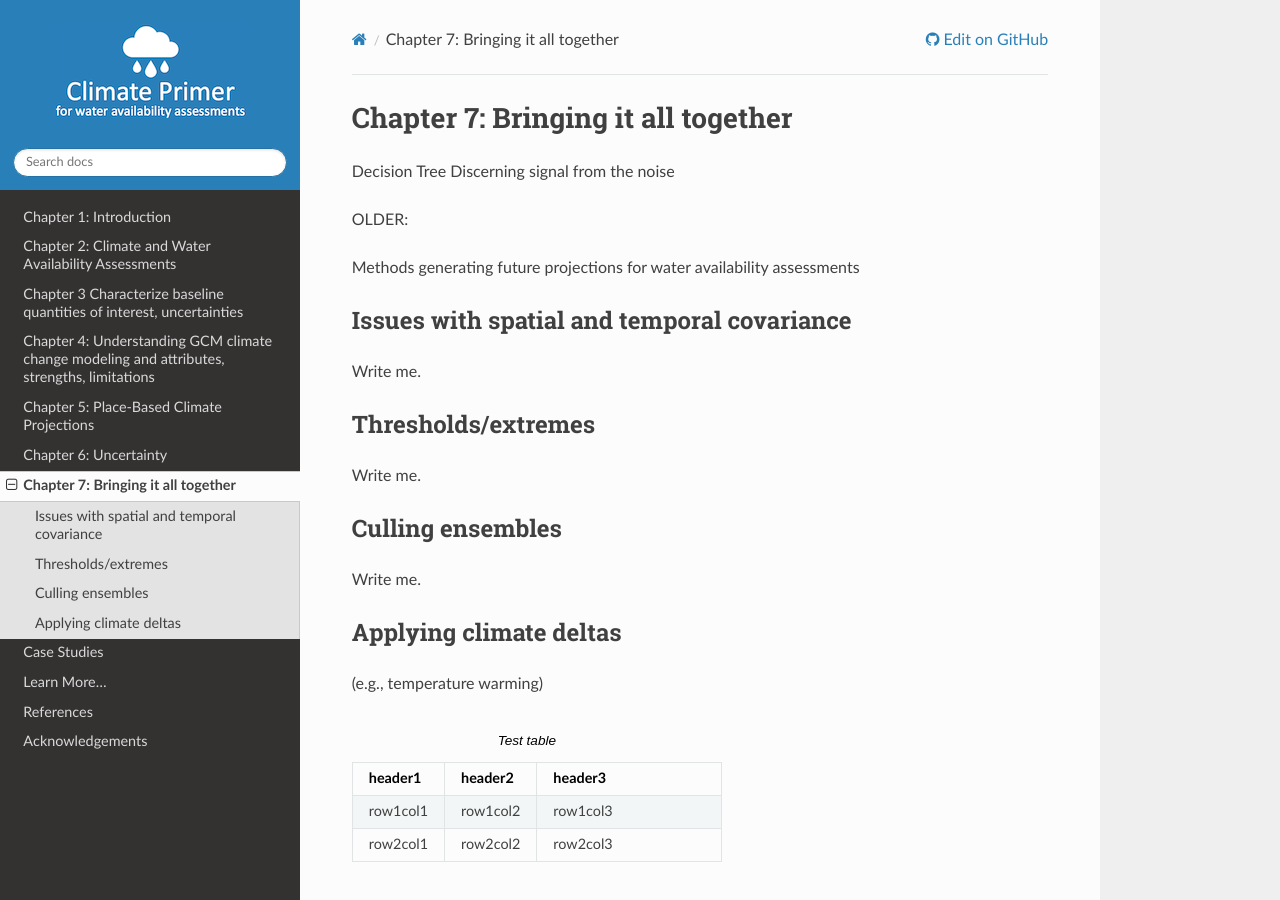
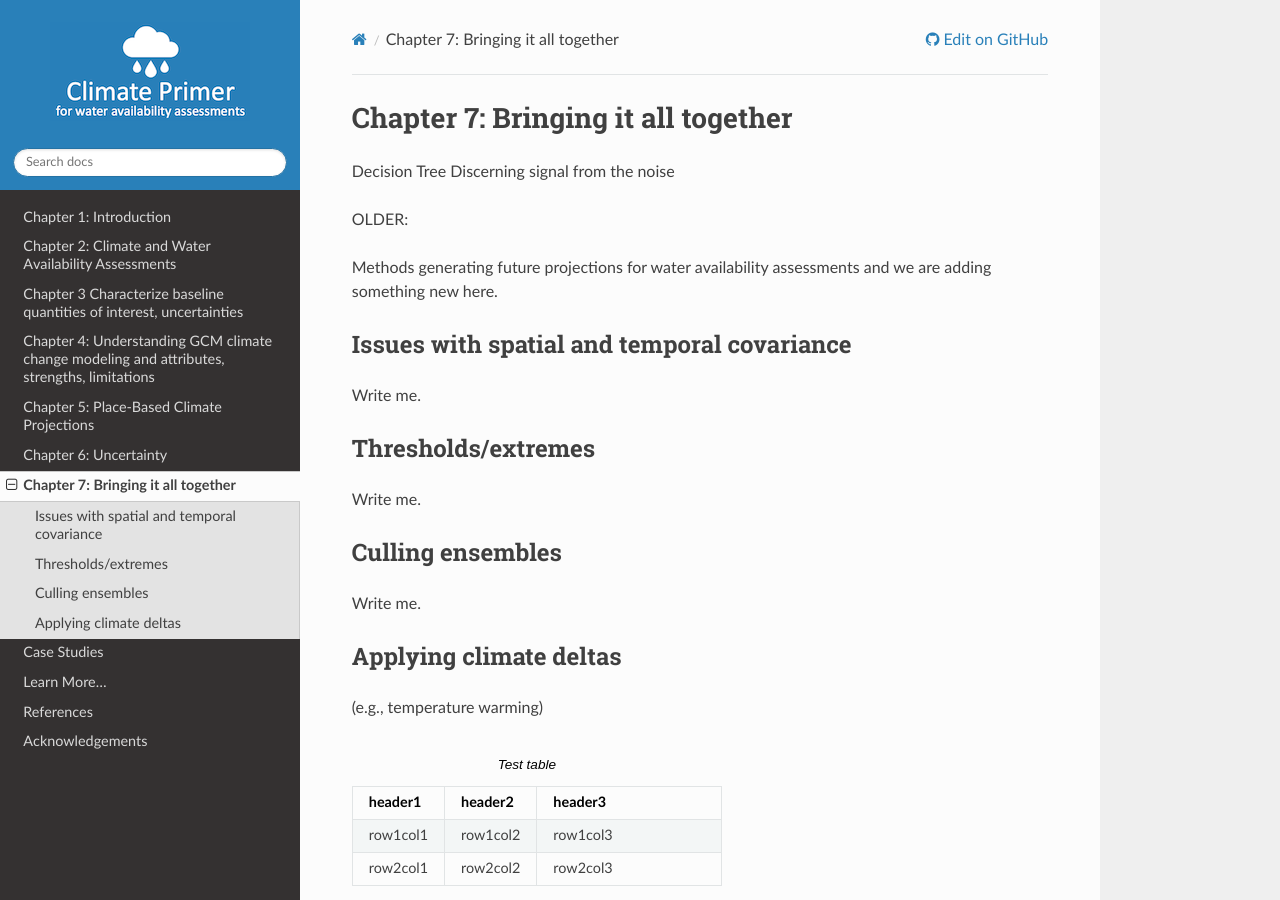
Before and after one commit to NCAR/climate-primer-water, a Sphinx documentation site: the page built from doc/ch7_together.rst, in a window 1280 px wide and 900 px high. Built offline with Sphinx 7.4.7 and the Read the Docs theme 2.0.0, drawn with Linux system fonts in a browser that asks for light colours.

Commit message:
I added some dummy text

```diff
--- a/doc/ch7_together.rst
+++ b/doc/ch7_together.rst
@@ -11,6 +11,7 @@
 
 
 Methods generating future projections for water availability assessments
+and we are adding something new here.
 
 
 Issues with spatial and temporal covariance
```
